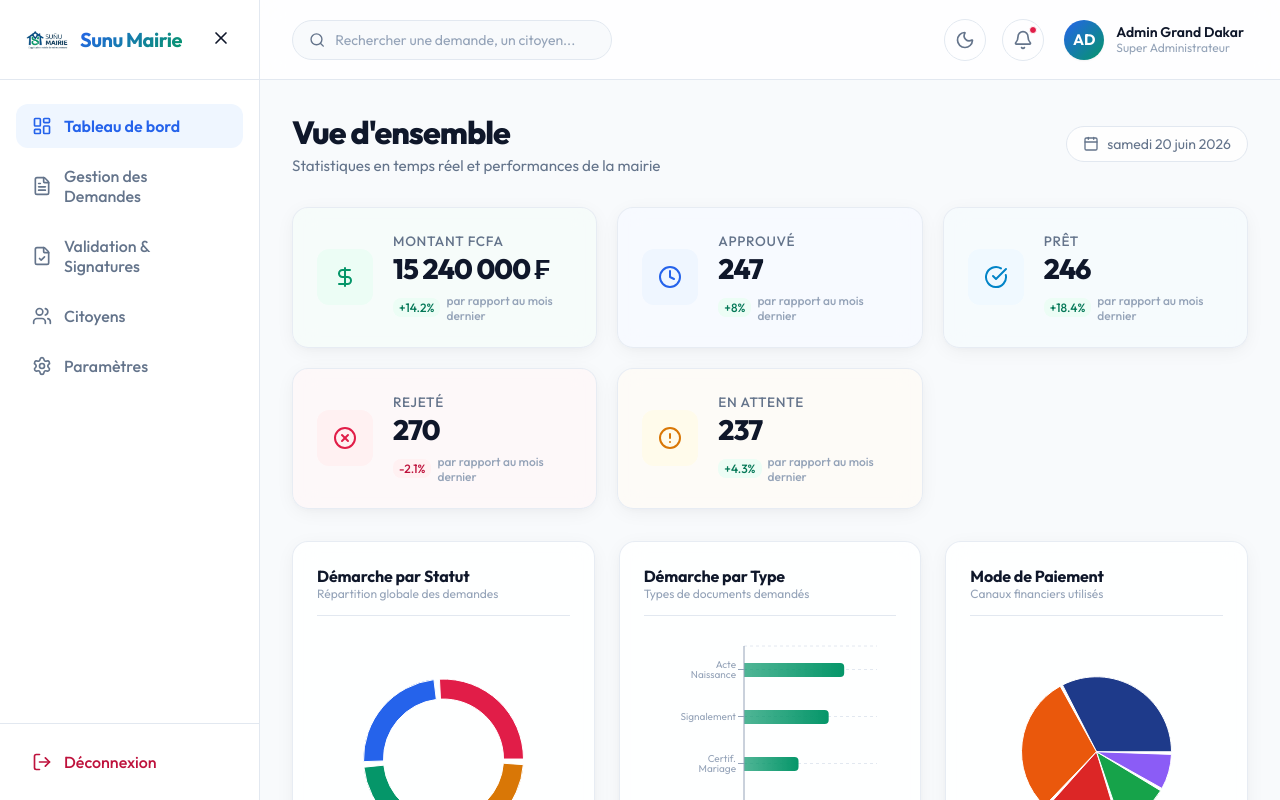
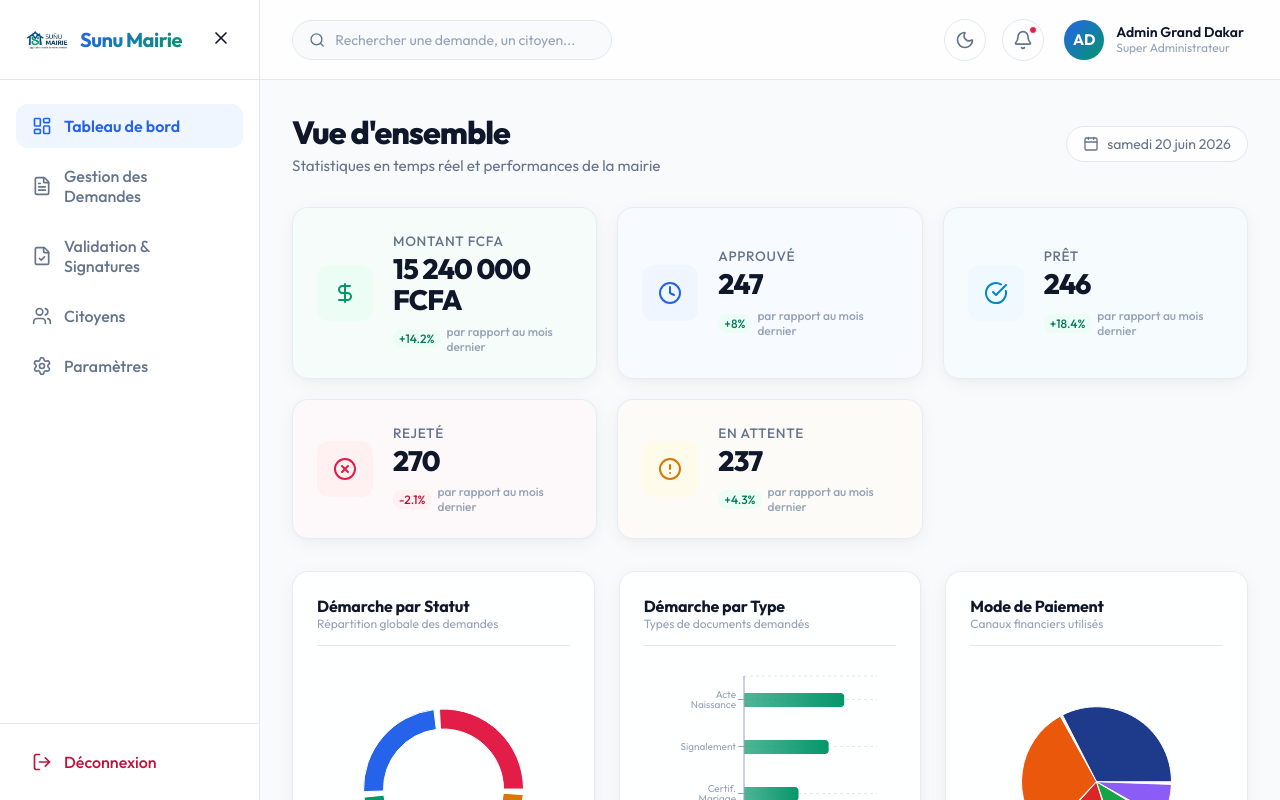
Before and after one commit to AmadouDEME/Sunu_Mairie, a Next.js app: page /dashboard in a window 1280 px wide. Shown: the top 800 px of the page. Built offline with nearby package versions, Linux system fonts and the light colour scheme.

Commit message:
last updates

```diff
--- a/src/app/(admin)/dashboard/page.tsx
+++ b/src/app/(admin)/dashboard/page.tsx
@@ -48,7 +48,7 @@ export default function DashboardPage() {
       <div className={styles.statsGrid}>
         <StatCard
           label="Montant FCFA"
-          value="15 240 000 ₣"
+          value="15 240 000 FCFA"
           icon={DollarSign}
           trend="+14.2%"
           trendType="up"
```
